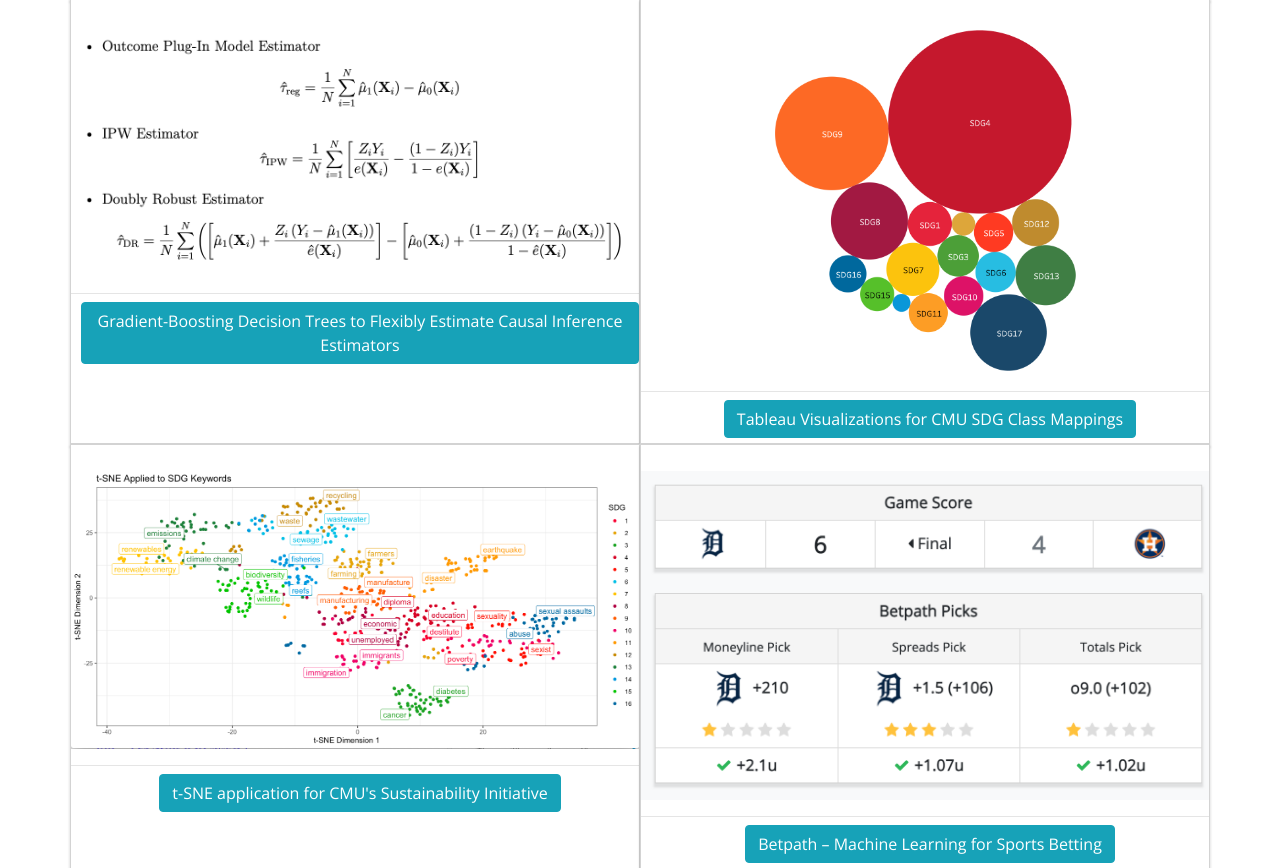
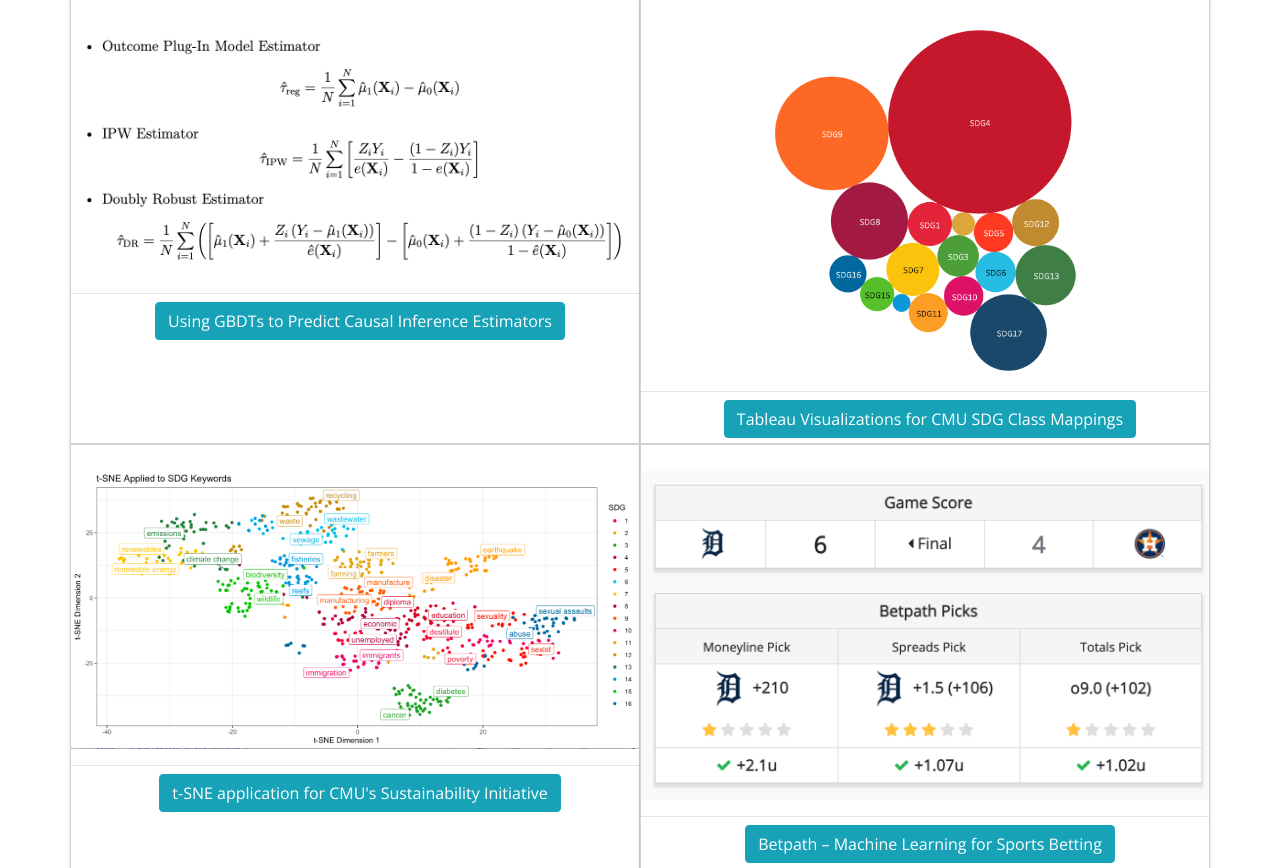
Before and after one commit to pwu97/pwu97.github.io, a Flask app: page /projects in a window 1280 px wide. Shown: the part 136-1004 px from the top of the page. Run offline with Flask 2, Linux system fonts and the light colour scheme; some libraries are stand-ins or nearby versions.

Commit message:
Change name of project.

```diff
--- a/projects.html
+++ b/projects.html
@@ -74,7 +74,7 @@
                     <hr class="mar-top-3 mar-bottom-3">
                     <div class="pad-left-10 pad-top-5 pad-bottom-5">
                         <button type="button" class="btn btn-info" data-toggle="modal" data-target="#gbdtcausal">
-                            Gradient-Boosting Decision Trees to Flexibly Estimate Causal Inference Estimators
+                            Using GBDTs to Predict Causal Inference Estimators
                         </button>
                     </div>
                 </div>
@@ -84,7 +84,7 @@
               <div class="modal-dialog modal-xl" role="document">
                 <div class="modal-content">
                   <div class="modal-header">
-                    <h5 class="modal-title" id="exampleModalLabel">Gradient-Boosting Decision Trees to Flexibly Estimate Causal Inference Estimators</h5>
+                    <h5 class="modal-title" id="exampleModalLabel">Using GBDTs to Predict Causal Inference Estimators</h5>
                     <button type="button" class="close" data-dismiss="modal" aria-label="Close">
                       <span aria-hidden="true">&times;</span>
                     </button>
--- a/templates/projects.html
+++ b/templates/projects.html
@@ -74,7 +74,7 @@
                     <hr class="mar-top-3 mar-bottom-3">
                     <div class="pad-left-10 pad-top-5 pad-bottom-5">
                         <button type="button" class="btn btn-info" data-toggle="modal" data-target="#gbdtcausal">
-                            Gradient-Boosting Decision Trees to Flexibly Estimate Causal Inference Estimators
+                            Using GBDTs to Predict Causal Inference Estimators
                         </button>
                     </div>
                 </div>
@@ -84,7 +84,7 @@
               <div class="modal-dialog modal-xl" role="document">
                 <div class="modal-content">
                   <div class="modal-header">
-                    <h5 class="modal-title" id="exampleModalLabel">Gradient-Boosting Decision Trees to Flexibly Estimate Causal Inference Estimators</h5>
+                    <h5 class="modal-title" id="exampleModalLabel">Using GBDTs to Predict Causal Inference Estimators</h5>
                     <button type="button" class="close" data-dismiss="modal" aria-label="Close">
                       <span aria-hidden="true">&times;</span>
                     </button>
```
